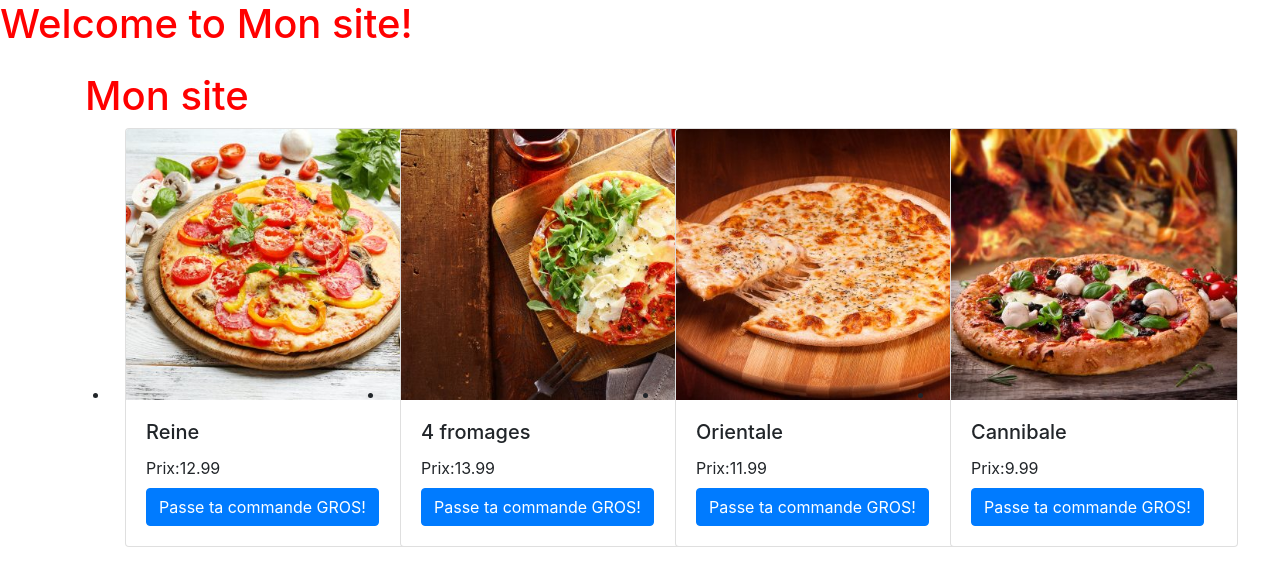
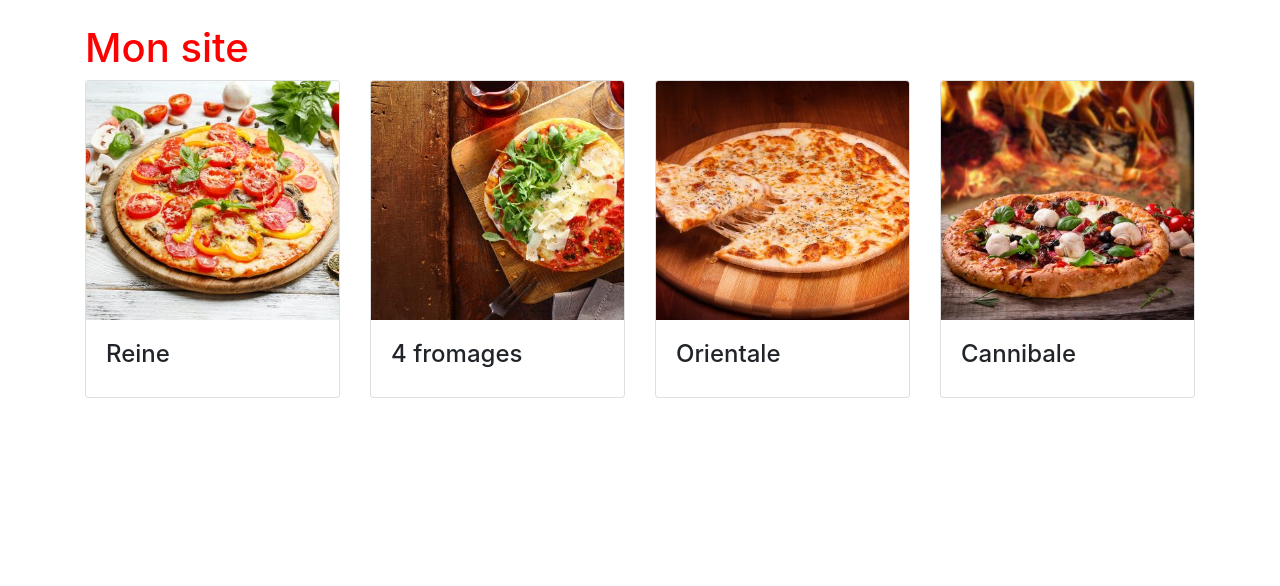
Before and after one commit to LyraPurple/wb3_Angugu, an Angular app in the folder pizzaparty/: page / in a window 1280 px wide. Shown: the top 586 px of the page. Built offline with nearby package versions, Linux system fonts and the light colour scheme.

Commit message:
J'ai tout changé en écrasant mon travaille par https://github.com/diw-11/pizza-party

```diff
--- a/pizzaparty/src/app/app.component.html
+++ b/pizzaparty/src/app/app.component.html
@@ -1,28 +1,17 @@
-<!--The content below is only a placeholder and can be replaced.-->
-
-<h1>
-  Welcome to {{ title }}!
-</h1>
+<div class="container">
+  <h1 class="mt-4">{{ title }}</h1>
+  <app-pizza [pizza]="selectedPizza"></app-pizza>
+</div>
 
 <div class="container">
-  <h1 class="mt-4">{{ title }}</h1>
-  <app-pizza></app-pizza> <!-- Voir dans src/app/pizza -->
-</div>
-<div class="container">
-  <ul class="row">
-    <li *ngFor="let pizza of pizzaList" class="col-md-6 col-lg-3">
-      <div class="card" (click)="onSelect(pizza)" style="width: 18rem;">
+  <div class="row">
+    <div class="col-md-6 col-lg-3" *ngFor="let pizza of pizzaList">
+      <div class="card" (click)="onSelect(pizza)">
         <img class="card-img-top" [src]="'assets/' + pizza.image" [alt]="pizza.name">
         <div class="card-body">
-          <h5 class="card-title">{{pizza.name}}</h5>
-          <div class="card-text">
-            <!-- <label>Nom:</label>
-                  <input [(ngModel)]="pizza.name"> -->
-            <label>Prix:</label>{{pizza.price}}
-          </div>
-          <a href="#" class="btn btn-primary">Passe ta commande GROS!</a>
+          <h4>{{ pizza.name }}</h4>
         </div>
       </div>
-    </li>
-  </ul>
+    </div>
+  </div>
 </div>
--- a/pizzaparty/src/app/app.module.ts
+++ b/pizzaparty/src/app/app.module.ts
@@ -8,7 +8,7 @@ import { PizzaComponent } from './pizza/pizza.component';
 @NgModule({
   declarations: [
     AppComponent,
-    PizzaComponent /* New */
+    PizzaComponent
   ],
   imports: [
     BrowserModule,
--- a/pizzaparty/src/app/pizza/pizza.component.html
+++ b/pizzaparty/src/app/pizza/pizza.component.html
@@ -1,11 +1,11 @@
-<div *ngIf="selectedPizza" class="row justify-content-center my-5">
+<div *ngIf="pizza" class="row justify-content-center my-5">
   <div class="col-lg-3">
-    <h2>{{ selectedPizza.name }}</h2>
+    <h2>{{ pizza.name }}</h2>
     <div>
       <label>Nom:</label>
-      <img class="img-fluid" [src]="'assets/' + selectedPizza.image" [alt]="selectedPizza.name">
-      <input class="form-control" [(ngModel)]="selectedPizza.name">
-      <label>Prix:</label> {{ selectedPizza.price }}
+      <img class="img-fluid" [src]="'assets/' + pizza.image" [alt]="pizza.name">
+      <input class="form-control" [(ngModel)]="pizza.name">
+      <label>Prix:</label> {{ pizza.price }}
     </div>
   </div>
 </div>
--- a/pizzaparty/src/styles.scss
+++ b/pizzaparty/src/styles.scss
@@ -1,2 +1,5 @@
 /* You can add global styles to this file, and also import other style files */
+
+
+// On importe les sources de Bootstrap
 @import '~bootstrap/scss/bootstrap';
```
Also changed, not shown: pizzaparty/src/app/app.component.ts (+0 -10 lines), pizzaparty/src/app/pizza/pizza.component.ts (+4 -3 lines).
